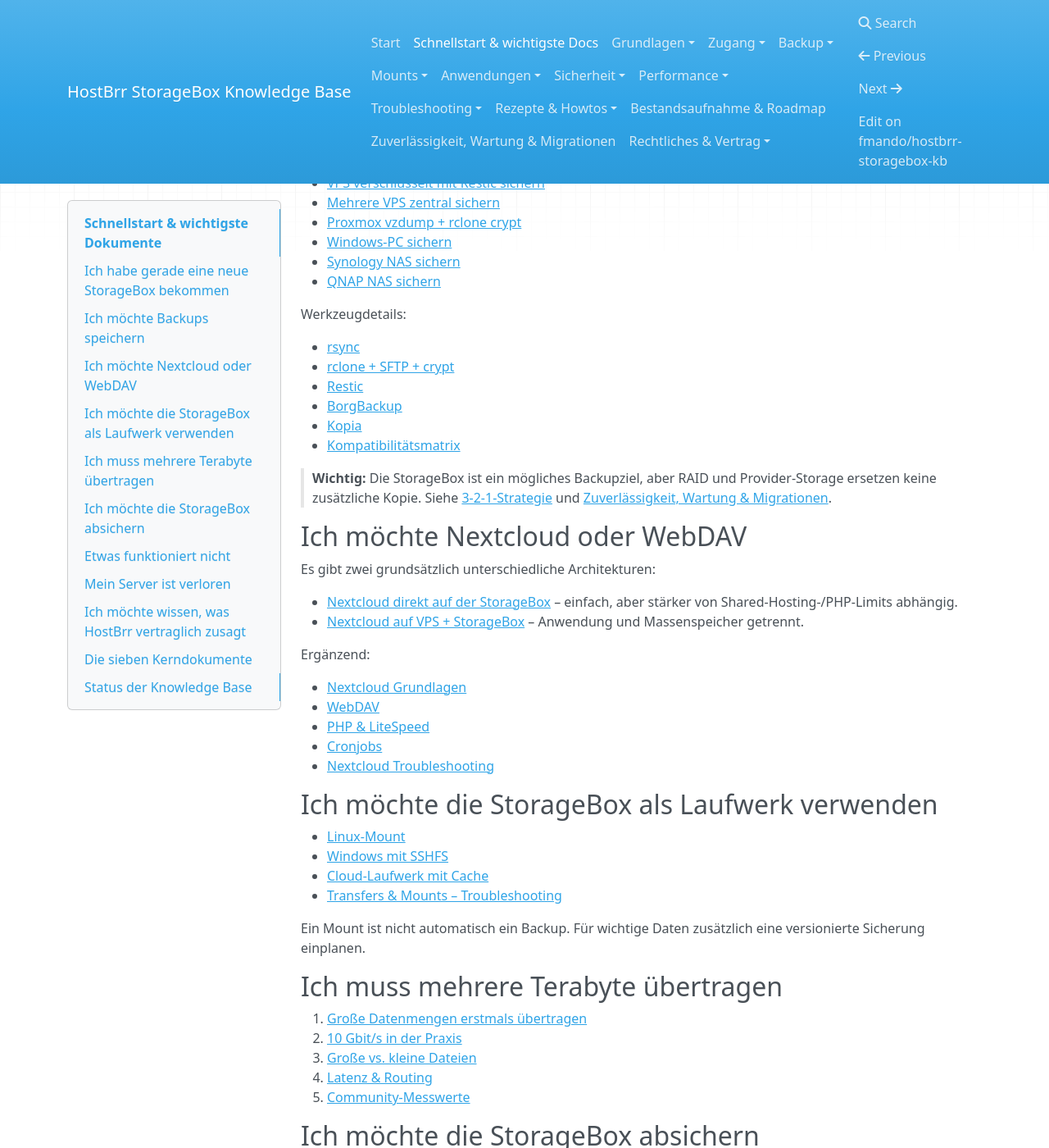
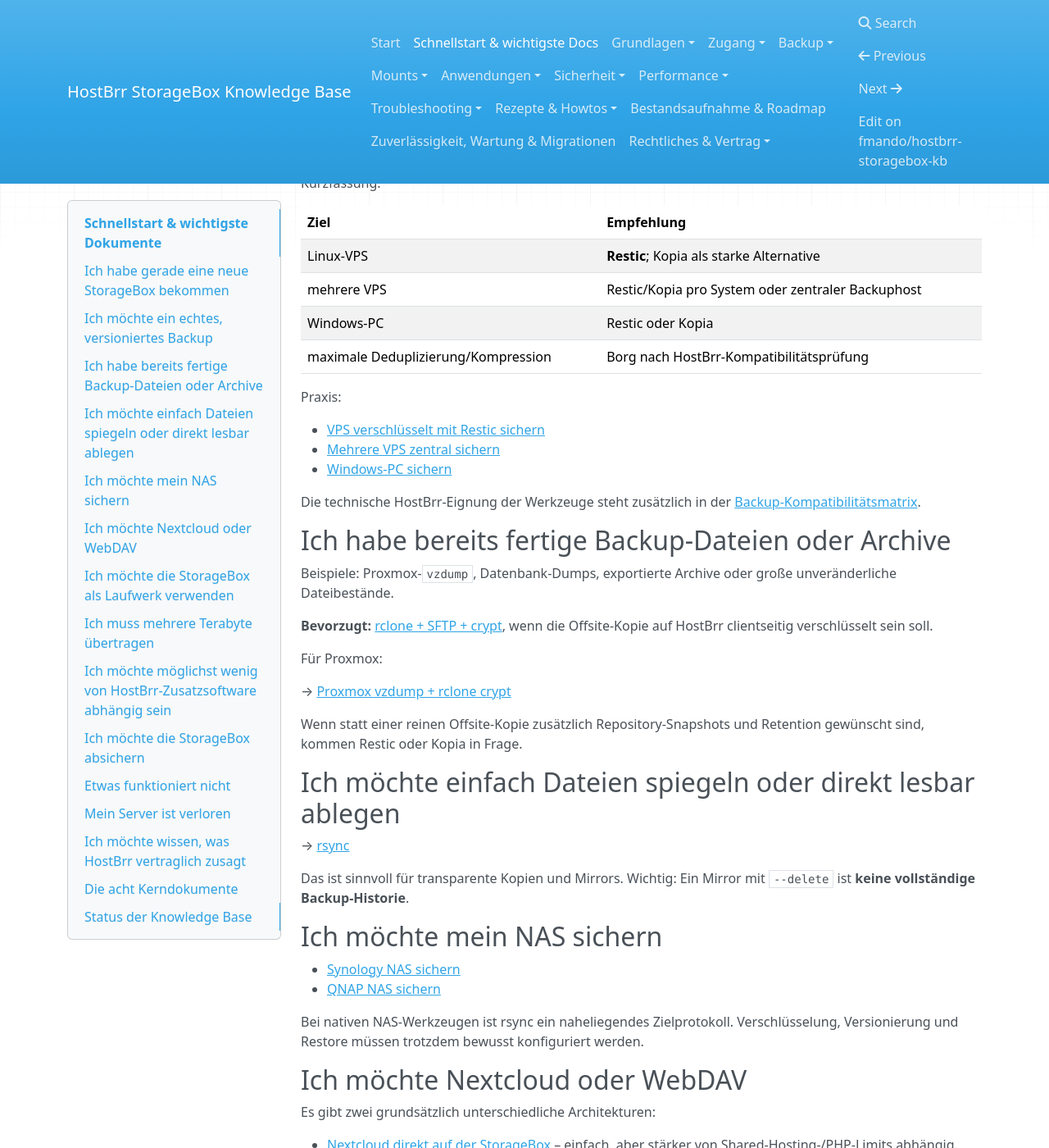
Before and after one commit to fmando/hostbrr-storagebox-kb, an MkDocs documentation site: the page built from docs/00-schnellstart.md, in a window 1280 px wide and 1400 px high, scrolled down 488 px. Shown: the whole window at 82% size. Built offline with MkDocs 1.6.1, drawn with Linux system fonts in a browser that asks for light colours; nearby versions of some CDN libraries; some of the changed text lies outside the part shown.

Commit message:
Align quickstart with backup decision flow

```diff
--- a/docs/00-schnellstart.md
+++ b/docs/00-schnellstart.md
@@ -11,29 +11,53 @@
 5. [SSH & SFTP testen](02-zugang/ssh-sftp.md)
 6. [Bedrohungsmodell verstehen](06-sicherheit/bedrohungsmodell.md)
 
-## Ich möchte Backups speichern
+Danach erst entscheiden, **wofür** die Box eingesetzt werden soll.
 
-**Zuerst lesen:** [Welche Backup-Methode ist die richtige?](03-backup/welche-backup-methode.md)
+## Ich möchte ein echtes, versioniertes Backup
 
-Danach nach Anwendungsfall:
+**Erste Anlaufstelle:** [Welche Backup-Methode ist die richtige?](03-backup/welche-backup-methode.md)
+
+Kurzfassung:
+
+| Ziel | Empfehlung |
+|---|---|
+| Linux-VPS | **Restic**; Kopia als starke Alternative |
+| mehrere VPS | Restic/Kopia pro System oder zentraler Backuphost |
+| Windows-PC | Restic oder Kopia |
+| maximale Deduplizierung/Kompression | Borg nach HostBrr-Kompatibilitätsprüfung |
+
+Praxis:
 
 - [VPS verschlüsselt mit Restic sichern](09-rezepte/vps-restic.md)
 - [Mehrere VPS zentral sichern](09-rezepte/mehrere-vps-zentral-sichern.md)
-- [Proxmox vzdump + rclone crypt](09-rezepte/proxmox-vzdump-rclone-crypt.md)
 - [Windows-PC sichern](09-rezepte/windows-pc-sichern.md)
+
+Die technische HostBrr-Eignung der Werkzeuge steht zusätzlich in der [Backup-Kompatibilitätsmatrix](03-backup/kompatibilitaetsmatrix.md).
+
+## Ich habe bereits fertige Backup-Dateien oder Archive
+
+Beispiele: Proxmox-`vzdump`, Datenbank-Dumps, exportierte Archive oder große unveränderliche Dateibestände.
+
+**Bevorzugt:** [rclone + SFTP + crypt](03-backup/rclone-sftp-crypt.md), wenn die Offsite-Kopie auf HostBrr clientseitig verschlüsselt sein soll.
+
+Für Proxmox:
+
+→ [Proxmox vzdump + rclone crypt](09-rezepte/proxmox-vzdump-rclone-crypt.md)
+
+Wenn statt einer reinen Offsite-Kopie zusätzlich Repository-Snapshots und Retention gewünscht sind, kommen Restic oder Kopia in Frage.
+
+## Ich möchte einfach Dateien spiegeln oder direkt lesbar ablegen
+
+→ [rsync](03-backup/rsync.md)
+
+Das ist sinnvoll für transparente Kopien und Mirrors. Wichtig: Ein Mirror mit `--delete` ist **keine vollständige Backup-Historie**.
+
+## Ich möchte mein NAS sichern
+
 - [Synology NAS sichern](09-rezepte/synology.md)
 - [QNAP NAS sichern](09-rezepte/qnap.md)
 
-Werkzeugdetails:
-
-- [rsync](03-backup/rsync.md)
-- [rclone + SFTP + crypt](03-backup/rclone-sftp-crypt.md)
-- [Restic](03-backup/restic.md)
-- [BorgBackup](03-backup/borg.md)
-- [Kopia](03-backup/kopia.md)
-- [Kompatibilitätsmatrix](03-backup/kompatibilitaetsmatrix.md)
-
-> **Wichtig:** Die StorageBox ist ein mögliches Backupziel, aber RAID und Provider-Storage ersetzen keine zusätzliche Kopie. Siehe [3-2-1-Strategie](06-sicherheit/3-2-1-strategie.md) und [Zuverlässigkeit, Wartung & Migrationen](11-zuverlaessigkeit.md).
+Bei nativen NAS-Werkzeugen ist rsync ein naheliegendes Zielprotokoll. Verschlüsselung, Versionierung und Restore müssen trotzdem bewusst konfiguriert werden.
 
 ## Ich möchte Nextcloud oder WebDAV
 
@@ -57,7 +81,7 @@
 - [Cloud-Laufwerk mit Cache](09-rezepte/cloud-drive-cache.md)
 - [Transfers & Mounts – Troubleshooting](08-troubleshooting/performance-mounts.md)
 
-Ein Mount ist nicht automatisch ein Backup. Für wichtige Daten zusätzlich eine versionierte Sicherung einplanen.
+Ein Mount ist **Storagezugriff, kein Backup**. Für wichtige Daten zusätzlich eine versionierte Sicherung einplanen.
 
 ## Ich muss mehrere Terabyte übertragen
 
@@ -66,6 +90,16 @@
 3. [Große vs. kleine Dateien](07-performance/grosse-kleine-dateien.md)
 4. [Latenz & Routing](07-performance/latenz-routing.md)
 5. [Community-Messwerte](07-performance/messwerte-community.md)
+
+## Ich möchte möglichst wenig von HostBrr-Zusatzsoftware abhängig sein
+
+Bevorzuge Verfahren, die auf der StorageBox nur Standardzugriff brauchen:
+
+- **Restic über SFTP**
+- **Kopia über SFTP**
+- **rclone über SFTP**
+
+Borg ist technisch sehr attraktiv, hängt für das normale Remote-Modell aber stärker von einer kompatiblen Borg-Installation auf HostBrr ab.
 
 ## Ich möchte die StorageBox absichern
 
@@ -77,6 +111,8 @@
 4. [3-2-1-Strategie](06-sicherheit/3-2-1-strategie.md)
 5. [Ransomware & Löschschutz](06-sicherheit/ransomware-loeschschutz.md)
 6. [Zuverlässigkeit, Wartung & Migrationen](11-zuverlaessigkeit.md)
+
+> **Grundregel:** HostBrr-Storage ist eine mögliche Offsite-Kopie, aber nicht automatisch immutable und laut bisheriger Recherche nicht als zusätzliche providerseitige Backupkopie zu behandeln.
 
 ## Etwas funktioniert nicht
 
@@ -103,17 +139,18 @@
 - [SLA & Haftung](12-rechtliches/sla-haftung.md)
 - [Datenschutz & DSGVO](12-rechtliches/datenschutz-dsgvo.md)
 
-## Die sieben Kerndokumente
+## Die acht Kerndokumente
 
 Wenn du nur einen kleinen Teil der KB lesen möchtest:
 
 1. [Was ist die StorageBox?](01-grundlagen/was-ist-die-storagebox.md)
 2. [DirectAdmin – Ersteinrichtung](02-zugang/directadmin-ersteinrichtung.md)
 3. [Welche Backup-Methode?](03-backup/welche-backup-methode.md)
-4. [Bedrohungsmodell](06-sicherheit/bedrohungsmodell.md)
-5. [3-2-1-Strategie](06-sicherheit/3-2-1-strategie.md)
-6. [Zuverlässigkeit, Wartung & Migrationen](11-zuverlaessigkeit.md)
-7. [Disaster Recovery](09-rezepte/disaster-recovery.md)
+4. [Backup-Kompatibilitätsmatrix](03-backup/kompatibilitaetsmatrix.md)
+5. [Bedrohungsmodell](06-sicherheit/bedrohungsmodell.md)
+6. [3-2-1-Strategie](06-sicherheit/3-2-1-strategie.md)
+7. [Zuverlässigkeit, Wartung & Migrationen](11-zuverlaessigkeit.md)
+8. [Disaster Recovery](09-rezepte/disaster-recovery.md)
 
 ## Status der Knowledge Base
 
```
Also changed, not shown: other parts of docs/00-schnellstart.md (+1 -1 lines).
